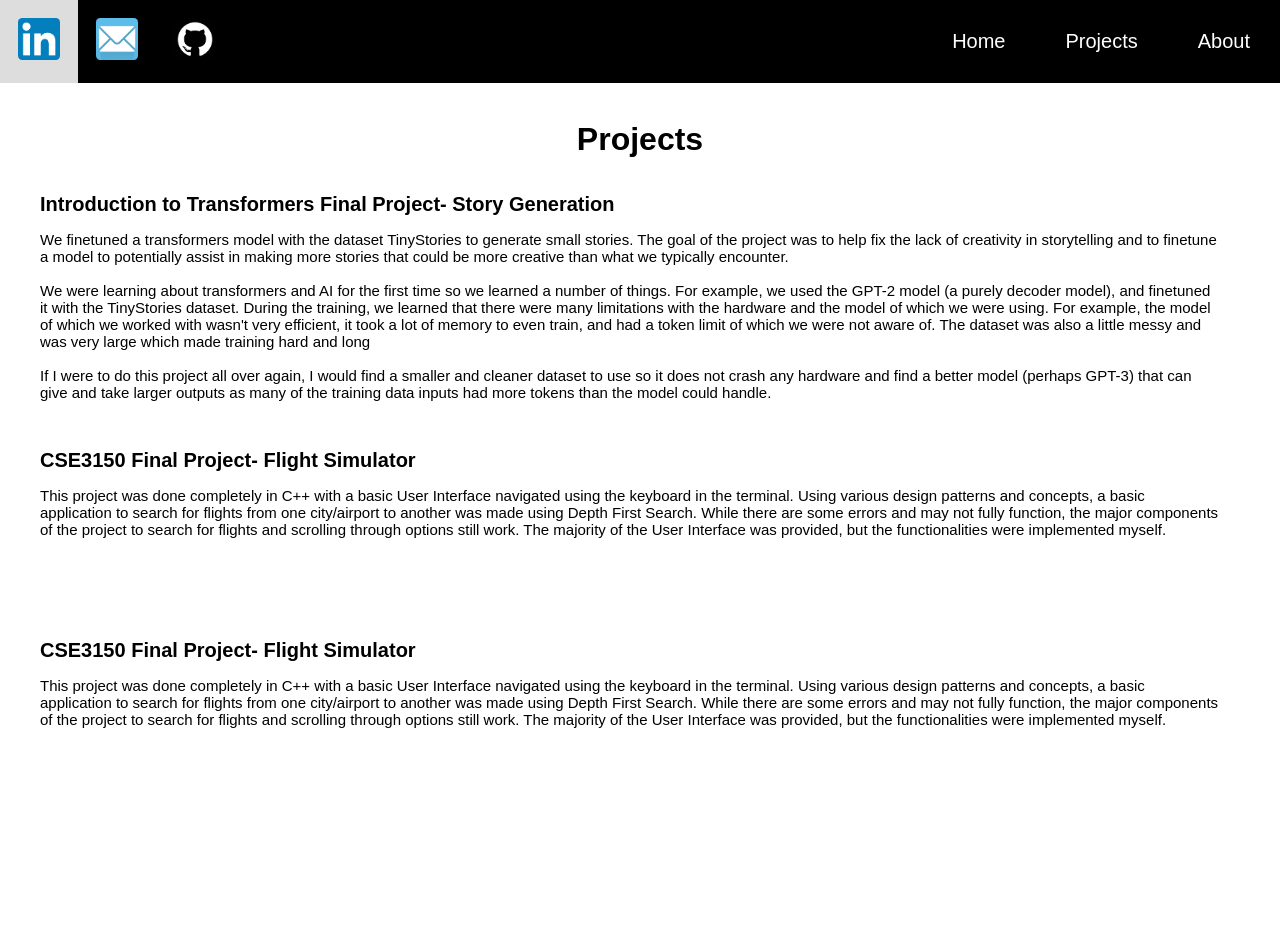
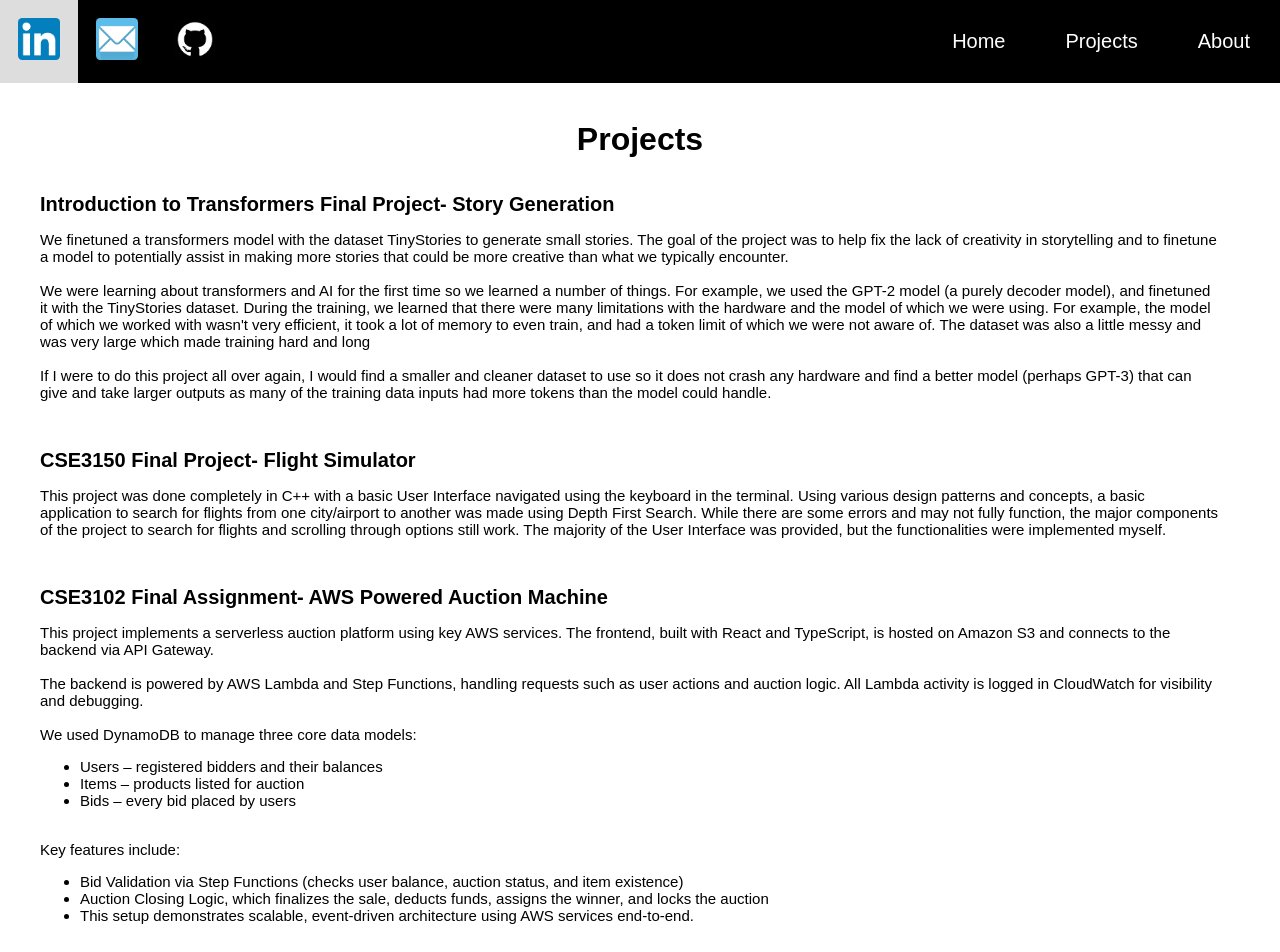
Before and after one commit to PsYchiiC8/PsYchiiC8.github.io, a React (Create React App) app: page /#/projects in a window 1280 px wide. Shown: the top 952 px of the page. Before the commit the page ends 836 px from the top, so only its background shows below. Built offline with nearby package versions, Linux system fonts and the light colour scheme.

Commit message:
Configure React app for deployment to GitHub Pages

```diff
--- a/src/Projects.js
+++ b/src/Projects.js
@@ -13,7 +13,8 @@ function Projects() {
                 <br></br>
 
                 {/* TODO: Get dataset name and upload to github */}
-                <p style = {{ fontSize: '15px' }}>We finetuned a transformers model with the dataset TinyStories to generate small stories.
+                <p style = {{ fontSize: '15px' }}>
+                    We finetuned a transformers model with the dataset TinyStories to generate small stories.
                     The goal of the project was to help fix the lack of creativity in storytelling and to finetune a model to potentially
                     assist in making more stories that could be more creative than what we typically encounter.
                     <br></br>
@@ -48,23 +49,44 @@ function Projects() {
 
         <tr>
             <td style={{ width: '85%', paddingLeft: '30px', paddingRight: '50px', paddingBottom: '30px'  }}>
-                <p>
-
-                </p>
-            </td>
-        </tr>
-
-        <tr>
-            <td style={{ width: '85%', paddingLeft: '30px', paddingRight: '50px', paddingBottom: '30px'  }}>
-                <b style={{fontSize: '20px'}}>CSE3150 Final Project- Flight Simulator</b>
+                <b style={{fontSize: '20px'}}>CSE3102 Final Assignment- AWS Powered Auction Machine</b>
 
                 <br></br>
 
                 <p style = {{ fontSize: '15px' }}>
-                    This project was done completely in C++ with a basic User Interface navigated using the keyboard in the terminal.
-                    Using various design patterns and concepts, a basic application to search for flights from one city/airport to another
-                    was made using Depth First Search. While there are some errors and may not fully function, the major components of the project
-                    to search for flights and scrolling through options still work. The majority of the User Interface was provided, but the functionalities were implemented myself.
+                    This project implements a serverless auction platform using key AWS services. The frontend,
+                    built with React and TypeScript, is hosted on Amazon S3 and connects to the backend via API Gateway.
+
+                    <br></br>
+                    <br></br>
+
+                    The backend is powered by AWS Lambda and Step Functions, handling requests such as user actions
+                    and auction logic. All Lambda activity is logged in CloudWatch for visibility and debugging.
+
+                    <br></br>
+                    <br></br>
+
+                    We used DynamoDB to manage three core data models: <br></br>
+
+                    <ul>
+                        <li>Users – registered bidders and their balances</li>
+
+                        <li>Items – products listed for auction</li>
+
+                        <li>Bids – every bid placed by users</li>
+                    </ul>
+
+                    <br></br>
+
+                    Key features include: <br></br>
+
+                    <ul>
+                        <li>Bid Validation via Step Functions (checks user balance, auction status, and item existence)</li>
+
+                        <li>Auction Closing Logic, which finalizes the sale, deducts funds, assigns the winner, and locks the auction</li>
+
+                        <li>This setup demonstrates scalable, event-driven architecture using AWS services end-to-end.</li>
+                    </ul>
                 </p>
             </td>
         </tr>
```
